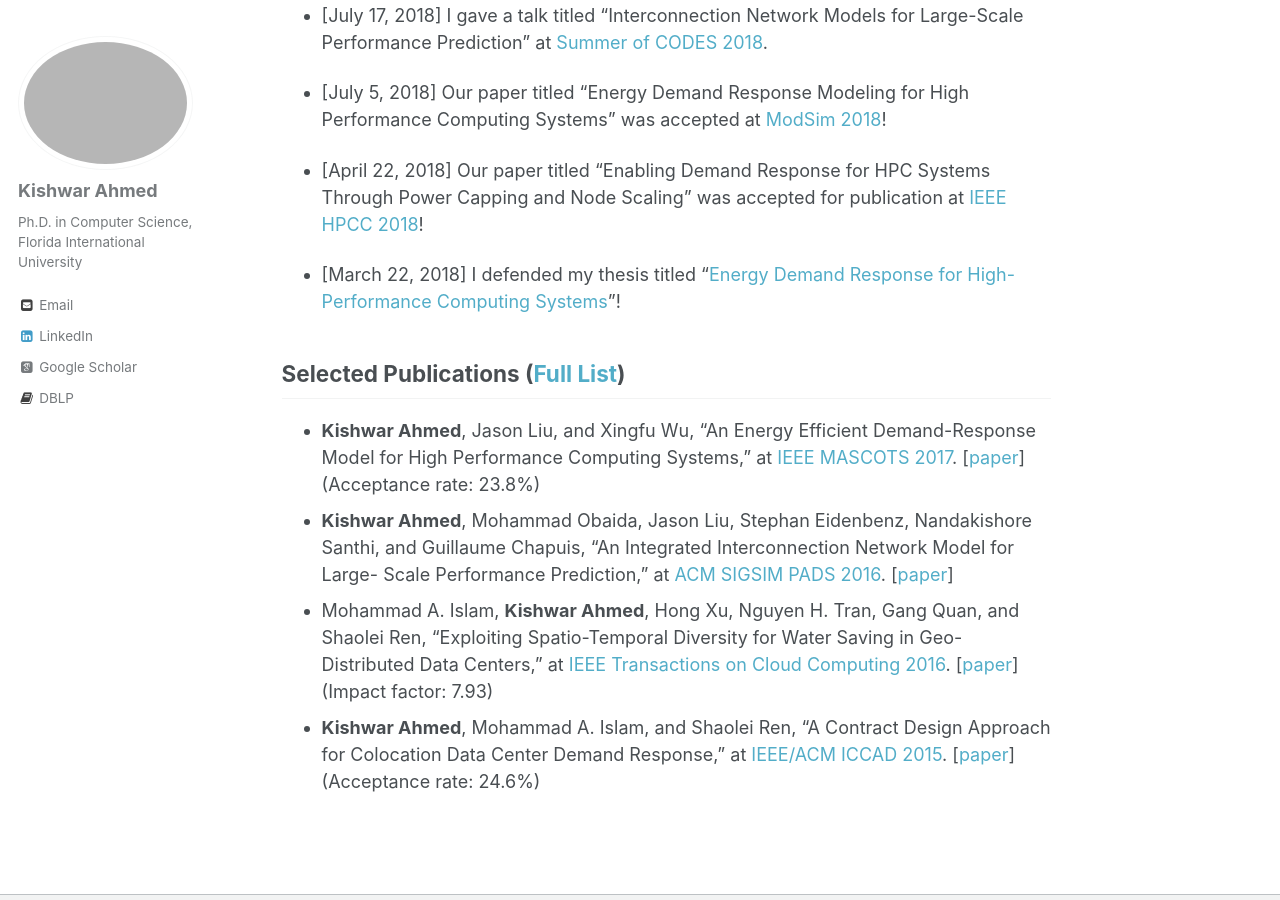
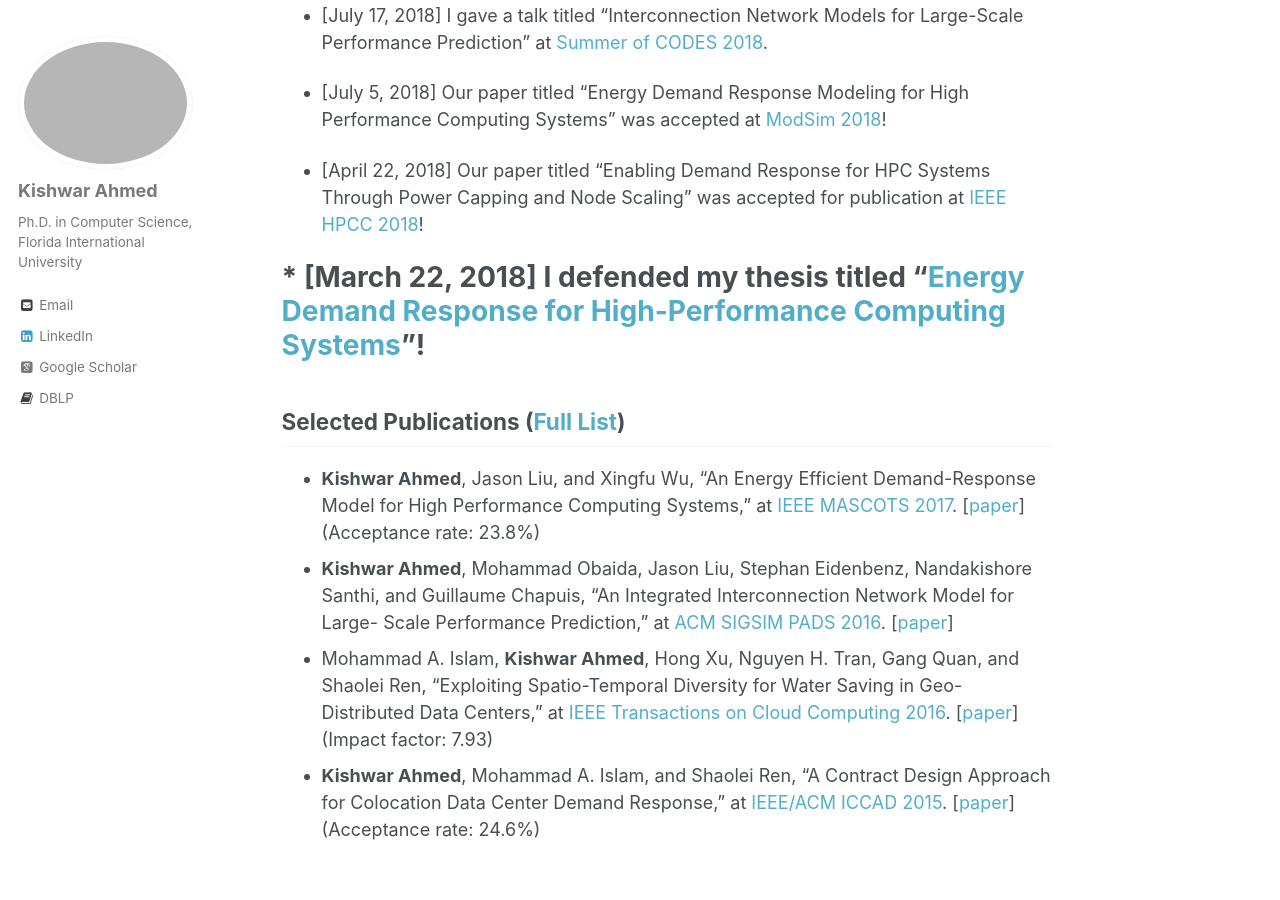
Before and after one commit to kishwarbd/kishwarbd.github.io, a Jekyll site: the page built from _pages/about.md, in a window 1280 px wide and 900 px high, scrolled down 643 px. Built offline with Jekyll 4.4.1, drawn with Linux system fonts in a browser that asks for light colours; some web fonts are replaced.

Commit message:
updates.

```diff
--- a/_pages/about.md
+++ b/_pages/about.md
@@ -30,7 +30,7 @@ For more information, please check out [Kishwar’s CV](https://kishwarbd.github
 
 * [April 22, 2018] Our paper titled “Enabling Demand Response for HPC Systems Through Power Capping and Node Scaling” was accepted for publication at [IEEE HPCC 2018](https://cse.stfx.ca/~hpcc2018/)!
 
-* [March 22, 2018] I defended my thesis titled “[Energy Demand Response for High-Performance Computing Systems](http://digitalcommons.fiu.edu/etd/3569/)”!
+# * [March 22, 2018] I defended my thesis titled “[Energy Demand Response for High-Performance Computing Systems](http://digitalcommons.fiu.edu/etd/3569/)”!
 
 
 ## Selected Publications ([Full List](https://kishwarbd.github.io/publications/))
```
Also changed, not shown: 1 other file.
